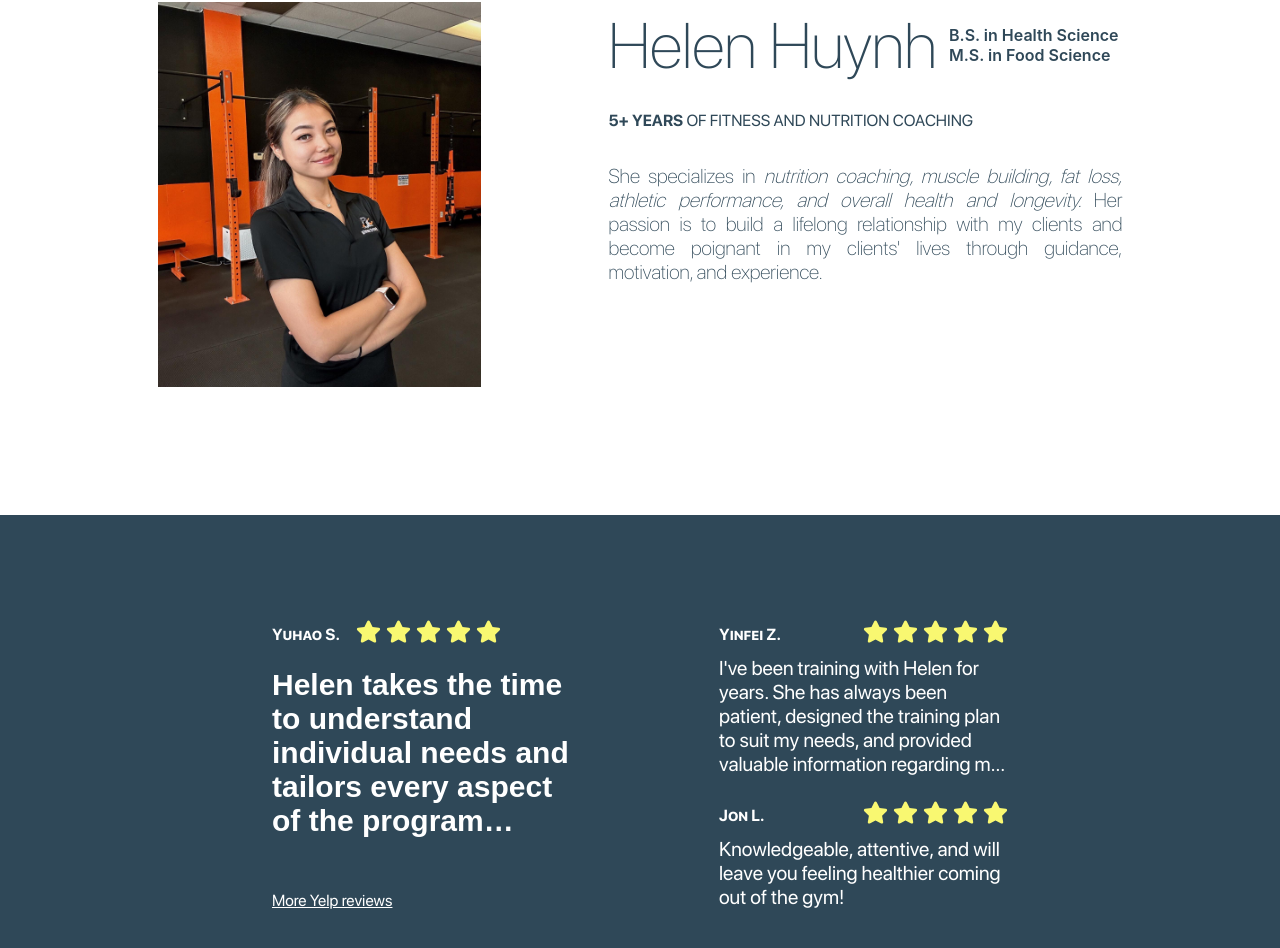
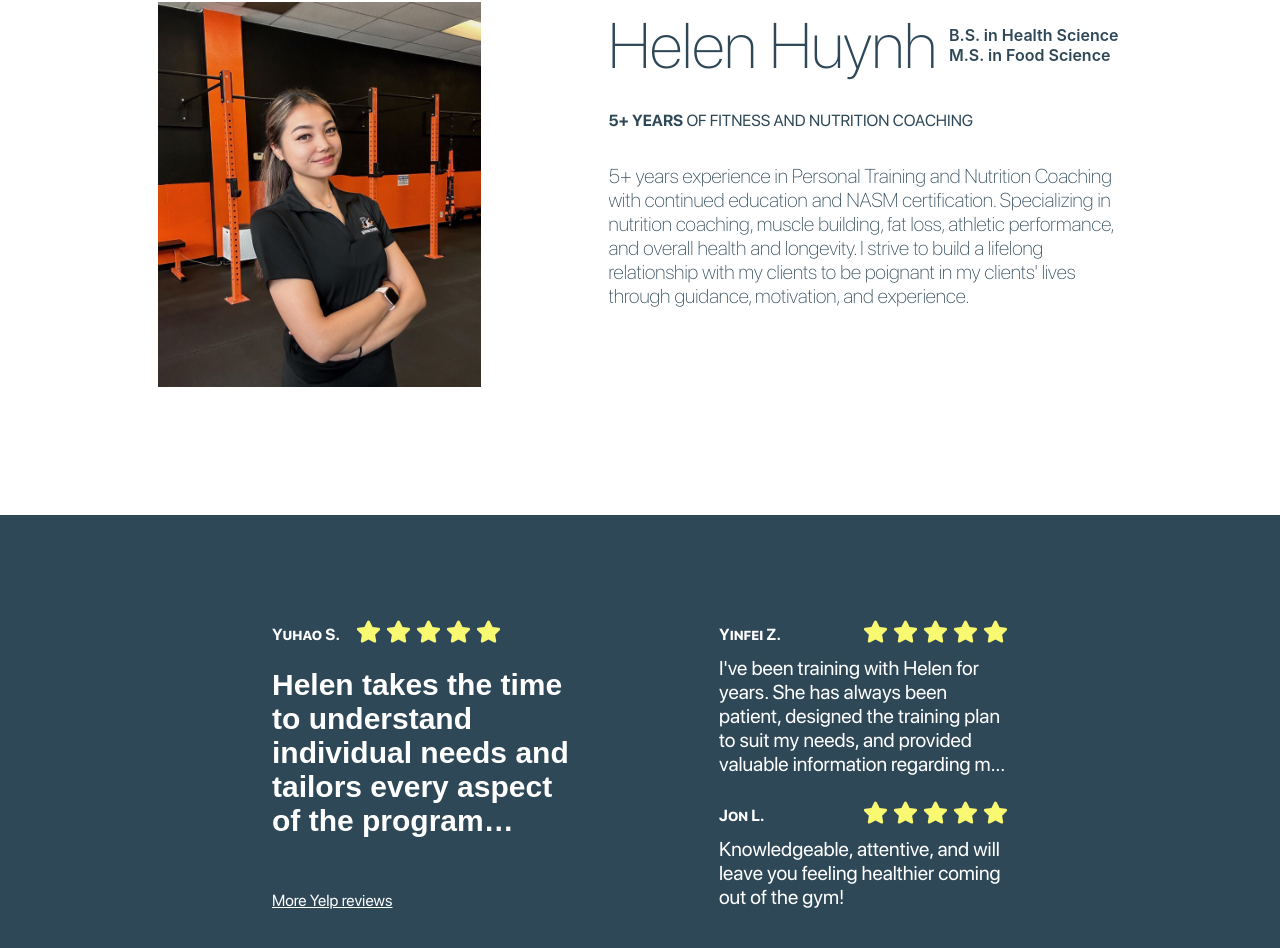
Before and after one commit to andrew-khai/Helen-Huynh-Fitness-React.js, a React (Vite) app: page / in a window 1280 px wide. Shown: the part 861-1809 px from the top of the page. Built offline with nearby package versions, Linux system fonts and the light colour scheme; a web font is replaced by a local one.

Commit message:
edited bio

```diff
--- a/src/components/Homepage/Homepage.css
+++ b/src/components/Homepage/Homepage.css
@@ -97,7 +97,7 @@
   color: #2F4858;
   font-family: "SF Pro Display Thin", sans-serif;
   overflow: hidden;
-  text-align: justify;
+  /* text-align: justify; */
   text-overflow: ellipsis;
   font-size: 20px;
   font-style: normal;
--- a/src/components/Homepage/index.jsx
+++ b/src/components/Homepage/index.jsx
@@ -38,8 +38,11 @@ const HomePage = () => {
           </div>
           <div className="second-about-me">
             <p style={{ margin: "0px" }}>
-              She specializes in <i>nutrition coaching, muscle building, fat loss, athletic performance, and overall health and longevity. </i>
-              Her passion is to build a lifelong relationship with my clients and become poignant in my clients' lives through guidance, motivation, and experience.
+              {/* She specializes in <i>nutrition coaching, muscle building, fat loss, athletic performance, and overall health and longevity. </i>
+              Her passion is to build a lifelong relationship with my clients and become poignant in my clients' lives through guidance, motivation, and experience. */}
+              5+ years experience in Personal Training and Nutrition Coaching with continued education and NASM certification. Specializing in nutrition coaching, muscle building, fat loss, athletic performance, and overall health and longevity. I strive to build a lifelong relationship with my clients to be poignant in my clients' lives through guidance, motivation, and experience.
+
+              {/* Passionate about a mission to empower individuals to transform their lives through fitness, wellness and nutrition. Coaching clients towards optimal health, strength, and confidence. I am committed to providing personalized training and nutrition programs, education, and support to help my clients achieve their goals and cultivate sustainable healthy habits. I strive to inspire and motivate others to prioritize their well-being, and to create a positive and inclusive health and wellness environment where everyone feels welcome and empowered to reach their full potential. */}
             </p>
           </div>
           {/* <div>
@@ -155,9 +158,9 @@ const HomePage = () => {
       </section>
       <section id="contact-section-container">
         <form
-        action="https://formspree.io/f/mdoqekvj"
-        method="POST"
-        className="contact-container">
+          action="https://formspree.io/f/mdoqekvj"
+          method="POST"
+          className="contact-container">
           <div className="leftside-contact">
             <div className="main-contact-content">
               <div className="left-title">Get in touch with us!</div>
@@ -170,17 +173,17 @@ const HomePage = () => {
               <div className="contact-info">Name:</div>
               <input type="text" name="name"></input>
             </div>
-            <div style={{width: '100%', height: '100%', border: '1px #F6F0D5 solid'}}></div>
+            <div style={{ width: '100%', height: '100%', border: '1px #F6F0D5 solid' }}></div>
             <div className="contact-input-container">
               <div className="contact-info">Email:</div>
               <input type="email" name="email"></input>
             </div>
-            <div style={{width: '100%', height: '100%', border: '1px #F6F0D5 solid'}}></div>
+            <div style={{ width: '100%', height: '100%', border: '1px #F6F0D5 solid' }}></div>
             <div className="contact-textarea-container">
               <div className="contact-info">Message:</div>
               <textarea rows={8} name="message" placeholder="Leave a message here!"></textarea>
             </div>
-            <div style={{width: '100%', height: '100%', border: '1px #F6F0D5 solid'}}></div>
+            <div style={{ width: '100%', height: '100%', border: '1px #F6F0D5 solid' }}></div>
             <button className="contact-submit-button" type="submit">Submit</button>
           </div>
         </form>
```
